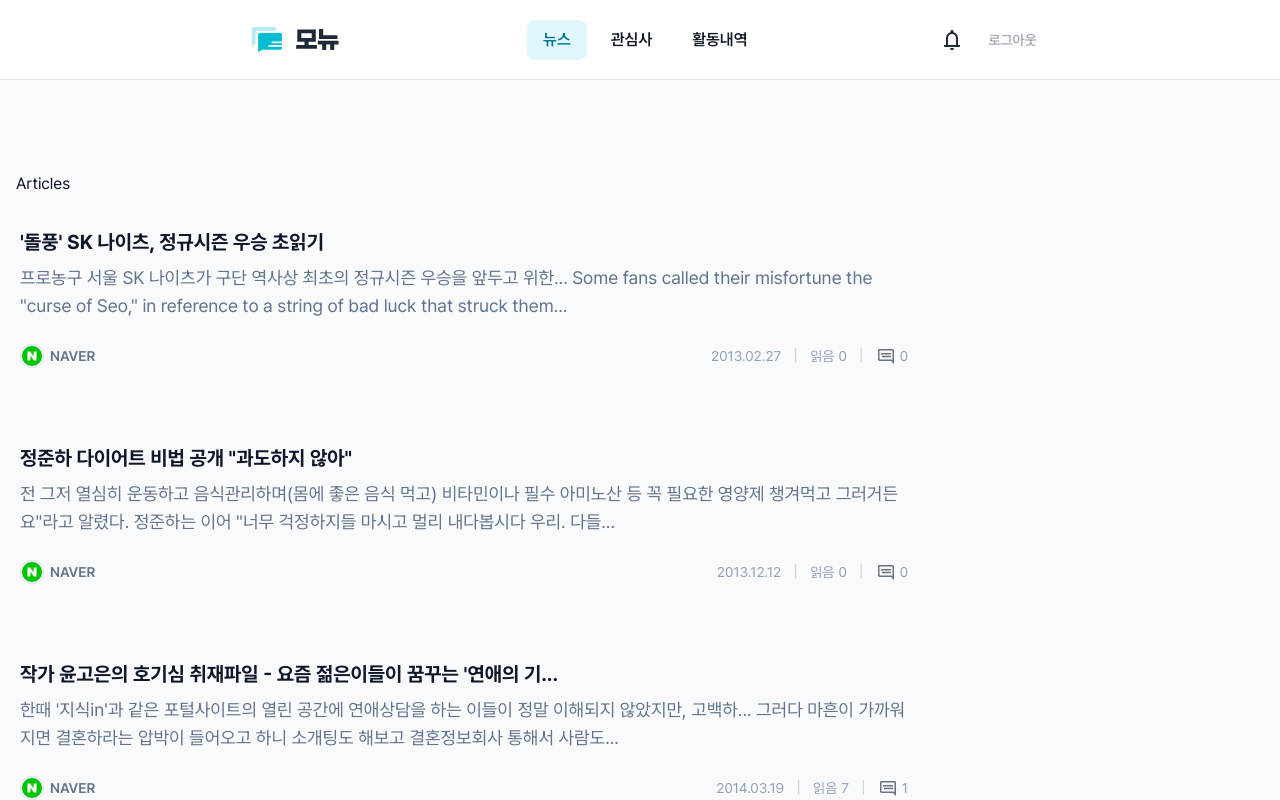
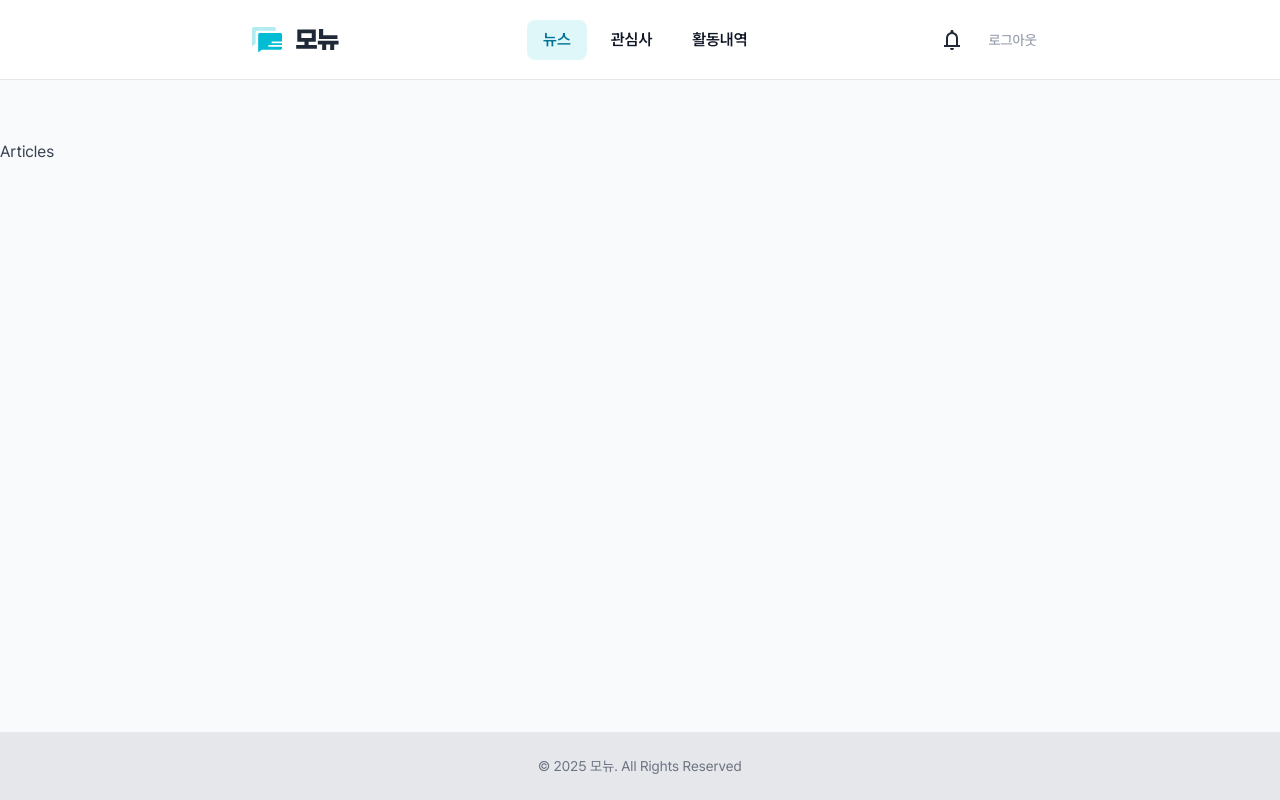
Before and after one commit to team-monew/Monew, a React (Vite) app: page /articles in a window 1280 px wide. Shown: the top 800 px of the page. Built offline with nearby package versions, Linux system fonts and the light colour scheme.

Commit message:
:fire: remove : ArticlesPage 테스트 데이터 제거

```diff
--- a/src/pages/ArticlesPage.tsx
+++ b/src/pages/ArticlesPage.tsx
@@ -1,66 +1,7 @@
-import NewsCard from "@/features/articles/components/NewsCard";
-
 function ArticlesPage() {
-  // 테스트 데이터
-  const testArticles = [
-    {
-      id: "678a8a00-0395-44af-ac37-d7dbaf25c70f",
-      source: "NAVER",
-      sourceUrl: "http://view.koreaherald.com/kh/view.php?ud=20130227000947",
-      title: "'돌풍' SK 나이츠, 정규시즌 우승 초읽기",
-      publishDate: "2013-02-27T18:03:00",
-      summary:
-        '프로농구 서울 SK 나이츠가 구단 역사상 최초의 정규시즌 우승을 앞두고 위한... Some fans called their misfortune the "curse of Seo," in reference to a string of bad luck that struck them...',
-      commentCount: 0,
-      viewCount: 0,
-      viewedByMe: false,
-    },
-    {
-      id: "750a932a-a384-4b20-8bfd-ad81925dca54",
-      source: "NAVER",
-      sourceUrl: "http://www.newsen.com/news_view.php?uid=201312120752332410",
-      title: '정준하 다이어트 비법 공개 "과도하지 않아"',
-      publishDate: "2013-12-12T07:59:00",
-      summary:
-        '전 그저 열심히 운동하고 음식관리하며(몸에 좋은 음식 먹고) 비타민이나 필수 아미노산 등 꼭 필요한 영양제 챙겨먹고 그러거든요"라고 알렸다. 정준하는 이어 "너무 걱정하지들 마시고 멀리 내다봅시다 우리. 다들...',
-      commentCount: 0,
-      viewCount: 0,
-      viewedByMe: false,
-    },
-    {
-      id: "981d2b49-fedb-4f58-af1e-e30d63796a97",
-      source: "NAVER",
-      sourceUrl:
-        "http://magazine.joins.com/monthly/article_view.asp?aid=300972",
-      title:
-        "작가 윤고은의 호기심 취재파일 - 요즘 젊은이들이 꿈꾸는 '연애의 기...",
-      publishDate: "2014-03-19T16:56:00",
-      summary:
-        "한때 '지식in'과 같은 포털사이트의 열린 공간에 연애상담을 하는 이들이 정말 이해되지 않았지만, 고백하... 그러다 마흔이 가까워지면 결혼하라는 압박이 들어오고 하니 소개팅도 해보고 결혼정보회사 통해서 사람도...",
-      commentCount: 1,
-      viewCount: 7,
-      viewedByMe: false,
-    },
-  ];
-
   return (
-    <div className="container mx-auto px-4 py-8">
-      <h1 className="text-32-b text-slate-900 mb-8">Articles</h1>
-
-      <div className="space-y-6">
-        {testArticles.map((article) => (
-          <NewsCard
-            key={article.id}
-            title={article.title}
-            summary={article.summary}
-            source={article.source}
-            sourceUrl={article.sourceUrl}
-            publishDate={new Date(article.publishDate)}
-            viewCount={article.viewCount}
-            commentCount={article.commentCount}
-          />
-        ))}
-      </div>
+    <div>
+      <h1>Articles</h1>
     </div>
   );
 }
```
